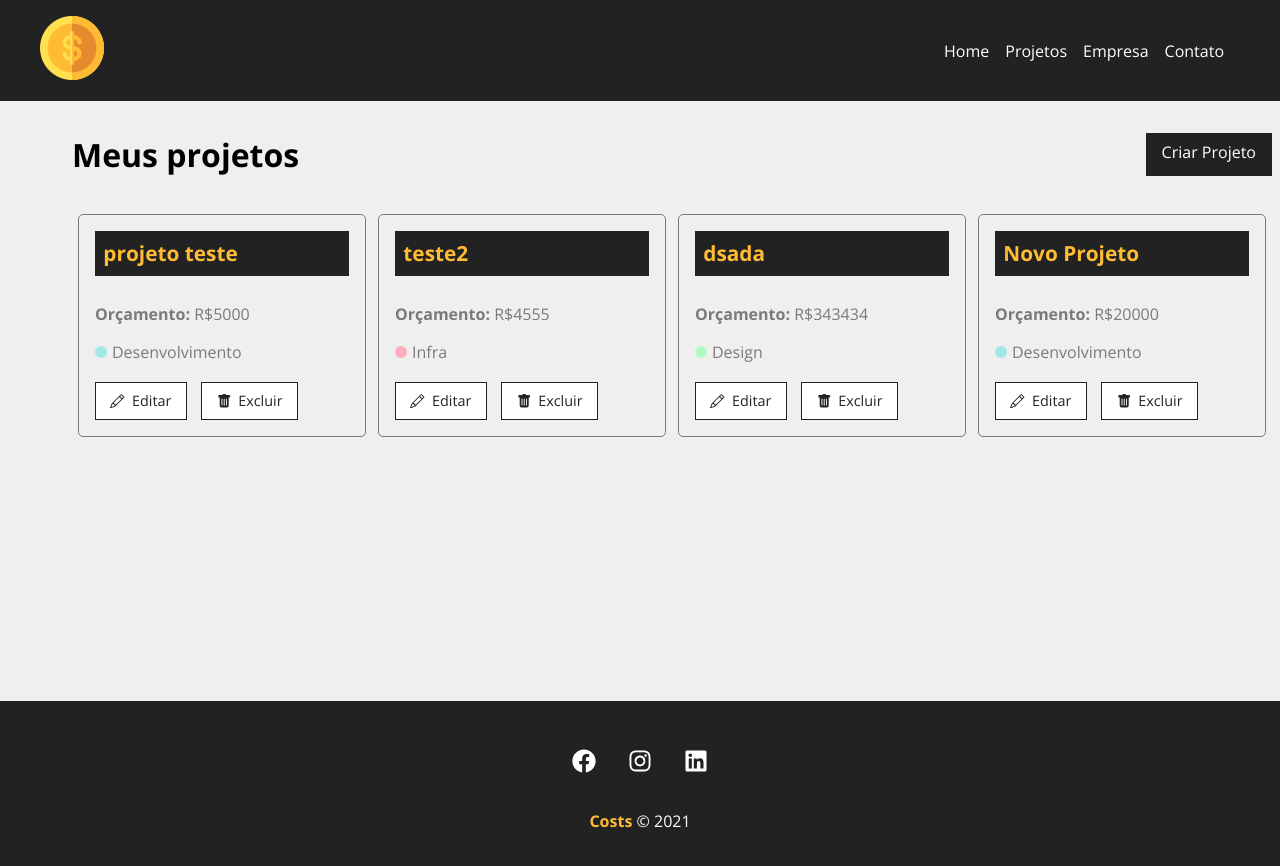
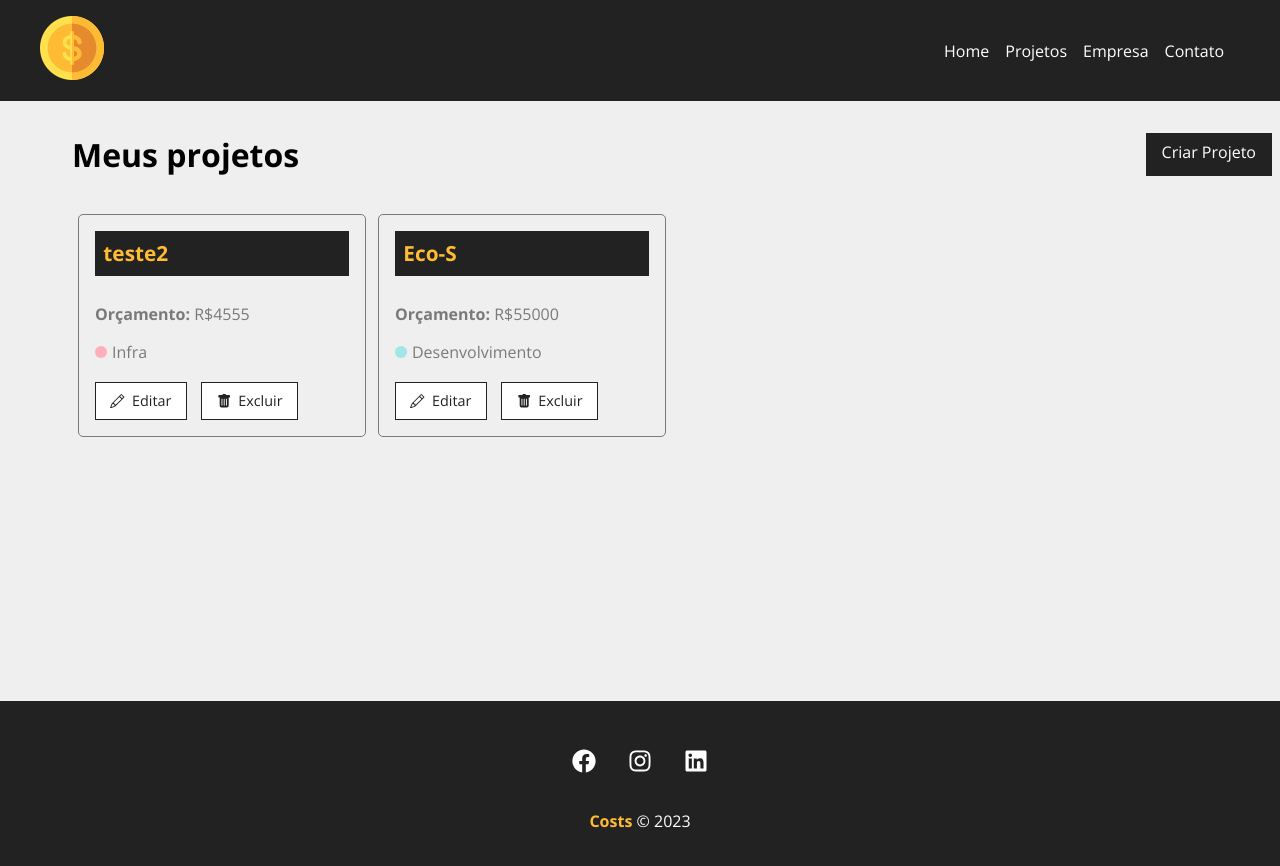
Before and after one commit to EusouRapha/Costs-ProjetoReact, a React (Create React App) app in the folder projeto/: page /Projects in a window 1280 px wide. Shown: the top 866 px of the page. Built offline with nearby package versions, Linux system fonts and the light colour scheme; data requests are answered from the project's data file.

Commit message:
Removendo projetos

```diff
--- a/projeto/db.json
+++ b/projeto/db.json
@@ -1,16 +1,5 @@
 {
   "projects": [
-    {
-      "name": "projeto teste",
-      "budget": "5000",
-      "category": {
-        "id": "2",
-        "name": "Desenvolvimento"
-      },
-      "cost": 0,
-      "services": [],
-      "id": 1
-    },
     {
       "name": "teste2",
       "budget": "4555",
@@ -23,19 +12,8 @@
       "id": 2
     },
     {
-      "category": {
-        "id": "3",
-        "name": "Design"
-      },
-      "name": "dsada",
-      "budget": "343434",
-      "cost": 0,
-      "services": [],
-      "id": 3
-    },
-    {
-      "name": "Novo Projeto",
-      "budget": "20000",
+      "name": "Eco-S",
+      "budget": "55000",
       "category": {
         "id": "2",
         "name": "Desenvolvimento"
--- a/projeto/src/components/layout/Footer.js
+++ b/projeto/src/components/layout/Footer.js
@@ -16,7 +16,7 @@ function Footer(){
                 </li>
             </ul>
             <p className={styles.copy_right}>
-                <span>Costs </span> &copy; 2021
+                <span>Costs </span> &copy; 2023
             </p>
         </footer>
     )
--- a/projeto/src/components/layout/NavBar.js
+++ b/projeto/src/components/layout/NavBar.js
@@ -24,9 +24,6 @@ function NavBar() {
           <li className={styles.item}>
             <Link to="/contact">Contato</Link>
           </li>
-          {/* <li class={styles.item}>
-            <Link to="/newproject">Novo projeto</Link>
-          </li> */}
         </ul>
       </Container>
     </nav>
--- a/projeto/src/components/pages/Projects.js
+++ b/projeto/src/components/pages/Projects.js
@@ -9,6 +9,7 @@ import ProjectCard from "../project/ProjectCard";
 function Projects() {
   const [projects, setProjects] = useState([]);
   const [removeLoading, setRemoveLoading ] = useState(false)
+  const [projectMessage, setProjectMessage] = useState('')
 
   const location = useLocation();
   let message = "";
@@ -34,6 +35,21 @@ function Projects() {
     },1500)
   }, []);
 
+  function removeProject(id){
+    fetch(`http://localhost:5000/projects/${id}`, {
+      method: "DELETE", //RECEBE DADOS
+      headers: {
+        "Content-Type": "application/json",
+      },
+    }).then((resp) => resp.json())
+    .then(() => {
+      setProjects(projects.filter((project) => project.id !== id))
+      setProjectMessage("Projeto removido com sucesso!")
+    })
+    .catch((err) => console.log(err));
+  }
+
+
   return (
     <div className={styles.project_container}>
       <div className={styles.title_container}>
@@ -41,6 +57,7 @@ function Projects() {
         <LinkButton to="/newproject" text="Criar Projeto"></LinkButton>
       </div>
       {message && <Message type="sucess" msg={message}></Message>}
+      {projectMessage && <Message type="sucess" msg={projectMessage}></Message>}
       <Container customClass="start">
         {projects.length > 0 &&
           projects.map((project) => (
@@ -50,9 +67,15 @@ function Projects() {
               budget={project.budget}
               category={project.category.name}
               key={project.key}
+              handleRemove = {removeProject}
             ></ProjectCard>
           ))}
           {!removeLoading && <Loading/>}
+          {removeLoading && projects.length===0 &&(
+            <p>Não há projetos cadastrados!</p>
+          )
+
+          }
       </Container>
     </div>
   );
--- a/projeto/src/components/project/ProjectCard.js
+++ b/projeto/src/components/project/ProjectCard.js
@@ -4,6 +4,11 @@ import styles from "./ProjectCard.module.css";
 import { BsPencil, BsFillTrashFill } from "react-icons/bs";
 
 function ProjectCard({ id, name, budget, category, handleRemove }) {
+
+    const remove = (e) => {
+        e.preventDefault();
+        handleRemove(id);
+    }
   return(
     <div className={styles.project_card}>
         <h4>{name}</h4>
@@ -17,7 +22,7 @@ function ProjectCard({ id, name, budget, category, handleRemove }) {
             <Link to="/">
                 <BsPencil></BsPencil> Editar
             </Link>
-            <button>
+            <button onClick={remove}>
                 <BsFillTrashFill></BsFillTrashFill> Excluir
             </button>
         </div>
```
